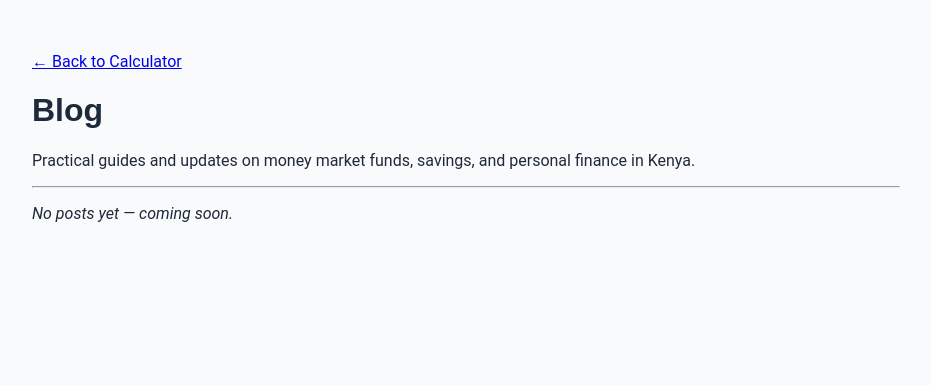
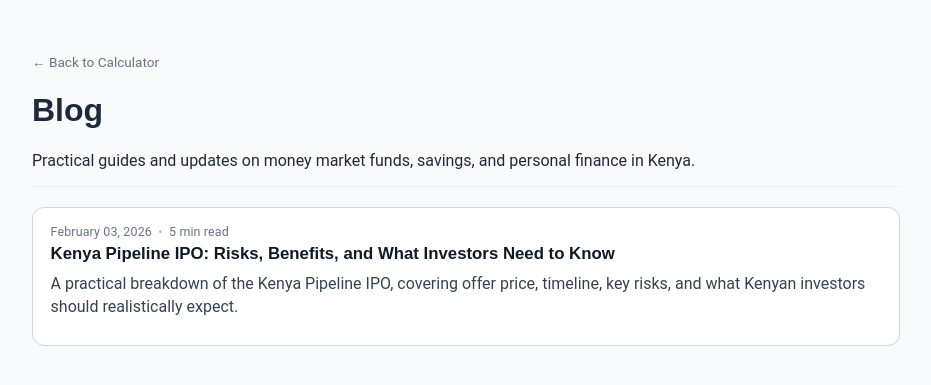
Before and after one commit to Coinimain/kenyanmmf, a Jekyll site: the page built from blog.md, in a window 1280 px wide. Shown: the top 385 px of the page, without its empty margins (174-1105 px from the left). Built offline with Jekyll 4.4.1, drawn with Linux system fonts in a browser that asks for light colours; comment, search, counter and statistics services are not loaded.

Commit message:
Polish blog layout, compact cards, tags, and markdown config

```diff
--- a/_config.yml
+++ b/_config.yml
@@ -3,3 +3,7 @@
 url: https://kenyammfcalculator.co.ke
 baseurl: ""
 markdown: kramdown
+
+kramdown:
+  input: GFM
+  hard_wrap: false
--- /dev/null
+++ b/_posts/2026-02-03-kenya-pipeline-ipo-risks-benefits.md
@@ -0,0 +1,112 @@
+---
+layout: post
+title: "Kenya Pipeline IPO: Risks, Benefits, and What Investors Need to Know"
+description: "A practical breakdown of the Kenya Pipeline IPO, covering offer price, timeline, key risks, and what Kenyan investors should realistically expect."
+---
+
+<p style="margin-top:0.5rem; color:#555;">
+<strong>Quick take:</strong> As of early February 2026, the Government of Kenya is actively offering 65% of <strong>Kenya Pipeline Company (KPC)</strong> to the public at KES 9.00 per share. The IPO opens access to a profitable, strategic infrastructure monopoly — but current pricing, policy exposure, and post-listing risks warrant careful evaluation.
+</p>
+
+---
+
+## IPO status as of February 3, 2026
+
+The Kenya Pipeline Company IPO is **currently open** and accepting subscriptions.
+
+**Key live details:**
+
+- **Offer price:** KES 9.00 per share
+- **Shares on offer:** ~11.81 billion (65% of issued shares)
+- **Offer period:** January 19 – February 19, 2026
+- **Expected listing date:** March 9, 2026
+- **Structure:** Offer for Sale (no new capital raised for KPC)
+- **Government post-IPO stake:** 35% (subject to lock-in)
+
+This is Kenya’s **largest IPO on record** and the first fully electronic public offer on the NSE.
+
+---
+
+## What this IPO actually represents
+
+At its core, the Kenya Pipeline Company IPO is not a capital-raising exercise for the business itself. It is an Offer for Sale by the Government of Kenya, meaning proceeds from the transaction flow to the national treasury rather than directly into KPC’s operations.
+
+The listing forms part of a broader fiscal strategy focused on reducing pressure from public debt and taxation while unlocking value from mature state assets. Following the IPO, KPC will exit the State Corporations framework and operate as a publicly listed company under the governance and disclosure standards of the Nairobi Securities Exchange.
+
+For investors, this distinction matters. The investment case is anchored in existing infrastructure, cash flows, and operational stability rather than growth funded by IPO proceeds.
+
+---
+
+## Kenya Pipeline Company’s financial position
+
+KPC enters the public markets as one of Kenya’s most profitable state-owned enterprises. Its business model is built around regulated petroleum transportation and storage, supported by a pipeline network spanning more than 1,300 kilometres across Kenya and into the region.
+
+For the financial year ended June 30, 2025, the company reported revenue of approximately KES 38.6 billion. Profit after tax ranged between KES 8.5 billion and KES 10.4 billion depending on adjustments, reflecting strong operating leverage and limited direct competition. EBITDA margins in the mid-40 percent range highlight the infrastructure-like nature of the business.
+
+With control of roughly 91 percent of Kenya’s refined petroleum transportation market and a stated dividend payout target of about 50 percent of earnings, KPC presents itself as a defensive, utility-style company with predictable demand.
+
+---
+
+## Valuation considerations investors should weigh
+
+At the offer price of KES 9.00 per share, the IPO implies an equity valuation of roughly KES 163.6 billion. This pricing reflects optimism around KPC’s strategic importance, profitability, and long-term relevance to national energy security.
+
+However, independent valuation work based on discounted cash flow analysis and regional infrastructure comparables suggests a lower intrinsic value range, commonly cited between KES 4.50 and KES 5.30 per share. This gap does not automatically signal failure, but it does suggest that near-term upside may be constrained once trading begins.
+
+For many investors, expected returns may therefore depend more on dividend income than on rapid price appreciation. It also raises the possibility of price volatility during post-listing price discovery as initial demand settles.
+
+---
+
+## Why some investors still see long-term appeal
+
+Despite valuation concerns, KPC offers characteristics that are difficult to replicate on the Nairobi Securities Exchange. It provides direct exposure to nationally critical energy infrastructure with limited competitive threats and regulated revenue streams.
+
+The company’s role in regional fuel logistics, combined with steady cash generation and dividend potential, makes it attractive to income-oriented and long-term investors seeking stability rather than speculative growth. Its listing also expands the universe of investable infrastructure assets available to Kenyan retail and institutional investors.
+
+---
+
+## Risks that deserve serious attention
+
+While the business is operationally strong, several material risks have been publicly disclosed and should not be ignored. These include pending legal cases amounting to approximately KES 5.75 billion and unresolved compensation claims of around KES 3.8 billion related to historical grievances in Makueni County.
+
+Additional risks stem from past project losses, contractual disputes, and exposure to subsidiaries such as Kenya Petroleum Refineries Limited. These issues have been acknowledged in the privatization process and factored into policy discussions, but they remain relevant to valuation and future cash flows.
+
+Policy risk also remains a consideration. Even after listing, KPC will continue to operate in a politically sensitive sector. Tariff structures, expansion decisions, and strategic priorities may reflect broader public policy objectives alongside commercial considerations.
+
+---
+
+## Governance safeguards after listing
+
+To address concerns around concentration of ownership and national interest, several safeguards have been built into the privatization framework. The Government will retain at least a 35 percent stake in the company, subject to a lock-in period. Ownership limits are expected to prevent excessive concentration, and employees are included through an Employee Share Ownership Plan.
+
+Post-IPO, KPC will remain subject to oversight by the Auditor-General and ongoing parliamentary reporting requirements. These measures are designed to enhance transparency and accountability, though they do not eliminate commercial or market risk.
+
+---
+
+## Who this IPO is likely to suit
+
+The Kenya Pipeline Company IPO may be more appropriate for investors with a long-term horizon who value income generation and are comfortable with policy exposure. It is less suited to short-term trading strategies or investors seeking quick capital gains following listing.
+
+As with any large public offer, individual suitability depends on risk tolerance, portfolio objectives, and expectations around valuation and dividends.
+
+---
+
+## Managing idle capital during the offer period
+
+With the offer window open until February 19, 2026, some investors are choosing to remain liquid while awaiting allocation outcomes and post-listing price behavior.
+
+<p>
+  <a class="nav-button" href="/">
+    Use the Kenya MMF Calculator to plan idle cash while you wait →
+  </a>
+</p>
+
+Money market funds continue to serve as a practical holding option for capital earmarked for investment but not yet deployed.
+
+---
+
+## Final thoughts
+
+As of early February 2026, the Kenya Pipeline IPO is a live and historic transaction that opens public ownership of a strategic national asset. It offers stability, income potential, and infrastructure exposure, but at a valuation that already prices in optimism.
+
+For disciplined investors, the decision should be guided by realistic expectations around dividends, valuation sensitivity, and long-term risk rather than headline significance alone.
--- a/blog.md
+++ b/blog.md
@@ -5,23 +5,49 @@
 permalink: /blog/
 ---
 
-<div style="max-width: 900px; margin: 2rem auto; padding: 0 1rem;">
-  <p><a href="/">← Back to Calculator</a></p>
+<div class="blog-wrap">
+  <p class="blog-back"><a href="/">← Back to Calculator</a></p>
+
   <h1>Blog</h1>
   <p>Practical guides and updates on money market funds, savings, and personal finance in Kenya.</p>
 
-  <hr />
+  <hr class="blog-divider" />
 
   {% if site.posts.size == 0 %}
     <p><em>No posts yet — coming soon.</em></p>
   {% else %}
-    <ul>
+    <div class="blog-list">
       {% for post in site.posts %}
-        <li style="margin: 0 0 1rem 0;">
-          <a href="{{ post.url }}">{{ post.title }}</a><br />
-          <small>{{ post.date | date: "%B %d, %Y" }}</small>
-        </li>
+
+        {% assign words = post.content | strip_html | number_of_words %}
+        {% assign minutes = words | divided_by: 200 %}
+        {% if minutes < 1 %}{% assign minutes = 1 %}{% endif %}
+
+        <a class="blog-card {% if forloop.first %}blog-card--featured{% endif %}" href="{{ post.url }}">
+          <div class="blog-card-top">
+            <span class="blog-card-date">{{ post.date | date: "%B %d, %Y" }}</span>
+            <span class="blog-card-dot">•</span>
+            <span class="blog-card-readtime">{{ minutes }} min read</span>
+          </div>
+
+          <h3 class="blog-card-title">{{ post.title }}</h3>
+
+          {% if post.description %}
+            <p class="blog-card-excerpt">{{ post.description }}</p>
+          {% else %}
+            <p class="blog-card-excerpt">{{ post.excerpt | strip_html | truncate: 140 }}</p>
+          {% endif %}
+
+          {% if post.tags and post.tags.size > 0 %}
+            <div class="blog-card-tags">
+              {% for tag in post.tags %}
+                <span class="tag">{{ tag }}</span>
+              {% endfor %}
+            </div>
+          {% endif %}
+        </a>
+
       {% endfor %}
-    </ul>
+    </div>
   {% endif %}
 </div>
--- a/style.css
+++ b/style.css
@@ -226,3 +226,216 @@
     text-align: left;
   }
 }
+
+/* Post wrapper */
+.post-wrap {
+  max-width: 760px;
+  margin: 2rem auto;
+  padding: 0 1rem;
+}
+
+/* Editorial post navigation */
+.post-nav {
+  margin: 0 0 1.25rem 0;
+  display: flex;
+  align-items: center;
+  gap: 0.6rem;
+  font-size: 0.85rem;
+  letter-spacing: 0.02em;
+  color: #6b7280;
+  border-bottom: 1px solid #e5e7eb;
+  padding-bottom: 0.75rem;
+}
+
+.post-nav-link {
+  text-decoration: none;
+  color: #6b7280;
+  font-weight: 500;
+}
+
+.post-nav-link:hover {
+  color: #111;
+}
+
+.post-nav-separator {
+  opacity: 0.35;
+}
+
+/* Post date */
+.post-date {
+  color: #666;
+  font-size: 0.9rem;
+  margin-top: 0.5rem;
+}
+
+/* Post divider before footer disclaimer */
+.post-divider {
+  margin: 2rem 0 1.25rem 0;
+  border: 0;
+  border-top: 1px solid #eee;
+}
+
+/* Bottom-of-post disclaimer (extra dainty, italic, unobtrusive) */
+.post-disclaimer {
+  font-size: 0.72rem;
+  color: #8a8a8a;
+  margin: 0 0 2rem 0;
+  line-height: 1.5;
+}
+
+/* Blog page wrapper */
+.blog-wrap {
+  max-width: 900px;
+  margin: 2rem auto;
+  padding: 0 1rem;
+}
+
+/* Refined "Back to Calculator" */
+.blog-back {
+  margin: 0 0 0.75rem 0;
+}
+
+.blog-back a {
+  font-size: 0.85rem;
+  color: #6b7280;
+  text-decoration: none;
+}
+
+.blog-back a:hover {
+  color: #111;
+  text-decoration: none;
+}
+
+/* Blog intro divider */
+.blog-divider {
+  margin: 1rem 0 1.25rem 0;
+  border: 0;
+  border-top: 1px solid #eee;
+}
+
+/* Compact grid */
+.blog-list {
+  margin-top: 1rem;
+  display: grid;
+  grid-template-columns: 1fr;
+  gap: 0.85rem;
+}
+
+/* Two-column earlier so cards don’t feel huge */
+@media (min-width: 720px) {
+  .blog-list {
+    grid-template-columns: 1fr 1fr;
+  }
+}
+
+/* Compact card */
+.blog-card {
+  display: block;
+  text-decoration: none;
+  border: 1px solid #e5e7eb;
+  border-radius: 12px;
+  padding: 0.9rem 1rem;
+  background: #fff;
+  transition: transform 120ms ease, box-shadow 120ms ease, border-color 120ms ease;
+}
+
+.blog-card:hover {
+  transform: translateY(-1px);
+  box-shadow: 0 8px 20px rgba(0, 0, 0, 0.08);
+  border-color: #d1d5db;
+}
+
+/* Featured first post */
+.blog-card--featured {
+  border-color: #d1d5db;
+}
+
+@media (min-width: 720px) {
+  .blog-card--featured {
+    grid-column: 1 / -1;
+    padding: 1rem 1.1rem;
+  }
+}
+
+/* Meta row: date • read time */
+.blog-card-top {
+  display: flex;
+  align-items: center;
+  gap: 0.4rem;
+  font-size: 0.78rem;
+  color: #6b7280;
+  letter-spacing: 0.01em;
+  margin-bottom: 0.35rem;
+}
+
+.blog-card-dot {
+  opacity: 0.5;
+}
+
+.blog-card-readtime {
+  color: #6b7280;
+}
+
+/* Title */
+.blog-card-title {
+  margin: 0.15rem 0 0.4rem 0;
+  font-size: 1.05rem;
+  line-height: 1.25;
+  color: #111827;
+}
+
+/* Excerpt (clamped to stay compact) */
+.blog-card-excerpt {
+  margin: 0 0 0.65rem 0;
+  color: #374151;
+  line-height: 1.45;
+
+  display: -webkit-box;
+  -webkit-box-orient: vertical;
+  -webkit-line-clamp: 2;
+  overflow: hidden;
+}
+
+/* Tags */
+.blog-card-tags {
+  display: flex;
+  flex-wrap: wrap;
+  gap: 0.4rem;
+}
+
+.tag {
+  font-size: 0.72rem;
+  color: #4b5563;
+  background: #f3f4f6;
+  border: 1px solid #e5e7eb;
+  padding: 0.18rem 0.5rem;
+  border-radius: 999px;
+}
+
+/* Tighter mobile layout */
+@media (max-width: 520px) {
+  .blog-card {
+    padding: 0.75rem 0.85rem;
+    border-radius: 10px;
+  }
+
+  .blog-card-title {
+    font-size: 1rem;
+    line-height: 1.2;
+  }
+
+  .blog-card-top {
+    font-size: 0.75rem;
+    margin-bottom: 0.25rem;
+  }
+
+  .blog-card-excerpt {
+    -webkit-line-clamp: 1;
+    margin-bottom: 0.55rem;
+  }
+
+  .tag {
+    font-size: 0.7rem;
+    padding: 0.15rem 0.45rem;
+  }
+}
```
Also changed, not shown: _includes/disclaimer.html (added, +8 -0 lines), _layouts/post.html (+24 -9 lines), 1 other file.
